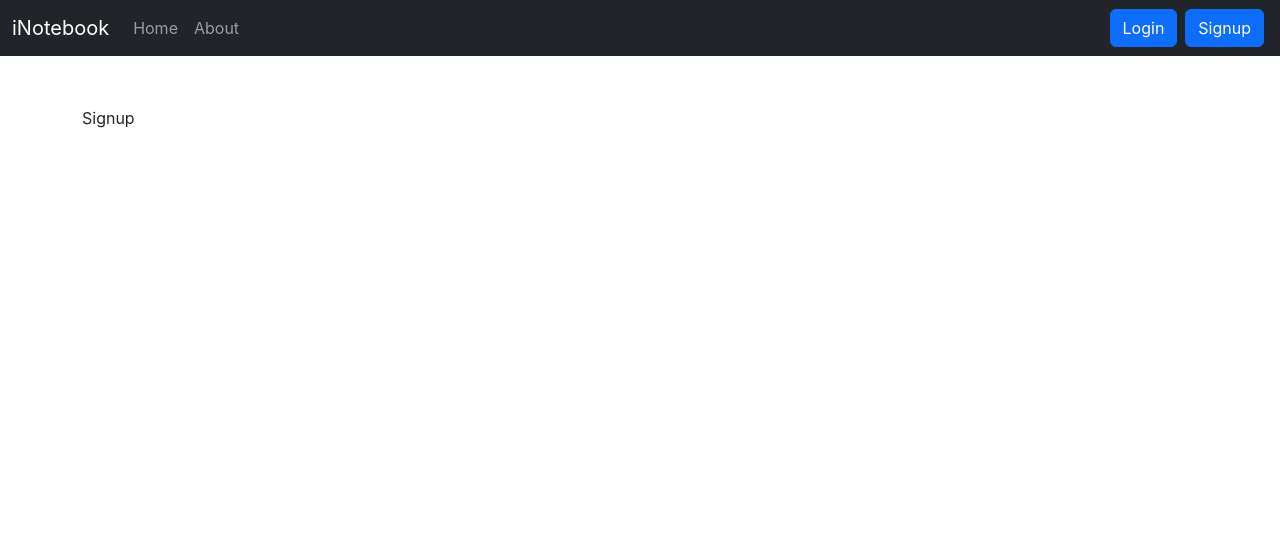
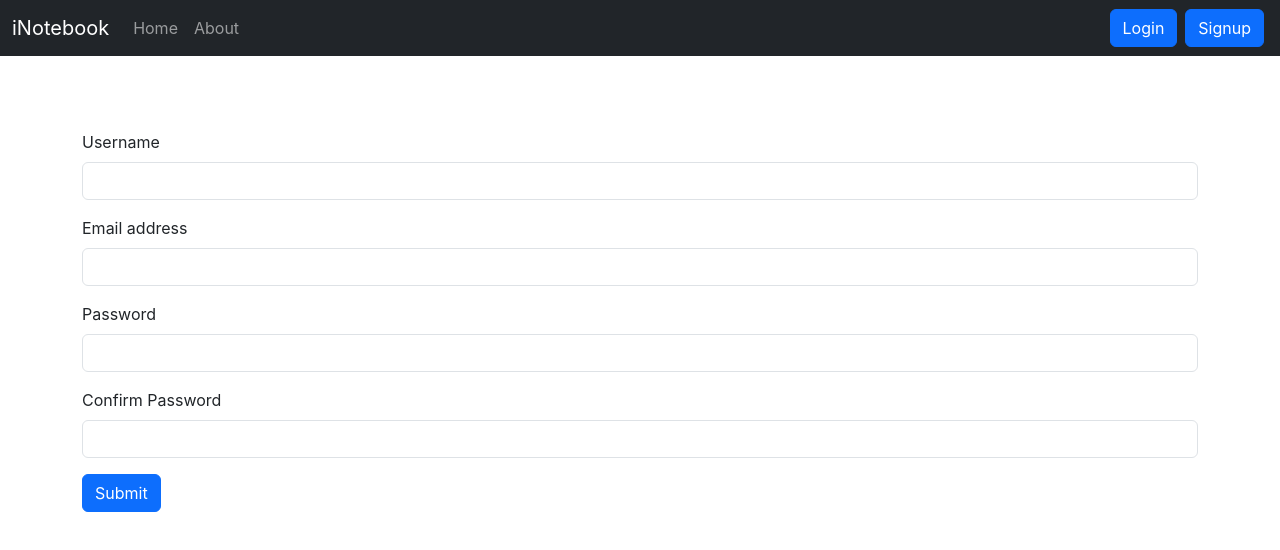
Before and after one commit to MohammadAhmad27/iNotebook-MERN, a React (Create React App) app: page /signup in a window 1280 px wide. Shown: the top 550 px of the page. Built offline with nearby package versions, Linux system fonts and the light colour scheme.

Commit message:
Added Signup Component

```diff
--- a/src/components/Signup.js
+++ b/src/components/Signup.js
@@ -1,8 +1,60 @@
-import React from 'react'
+import React, { useState } from 'react';
+import { useNavigate } from 'react-router-dom'; // Import useNavigate instead of useHistory
 
 const Signup = () => {
+
+  const [credentials, setCredentials] = useState({ name: "", email: "", password: "", cpassword: "" });
+  const navigate = useNavigate(); // Use useNavigate instead of useHistory
+
+  const handleSubmit = async (e) => {
+    e.preventDefault();
+    const {name, email, password} = credentials;
+    const response = await fetch("http://localhost:5000/api/auth/createuser", {
+      method: 'POST',
+      headers: {
+        'Content-Type': 'application/json'
+      },
+      body: JSON.stringify({ name, email, password })
+    });
+    const json = await response.json();
+    console.log(json);
+    if (json.success) {
+      // Save the auth token and redirect
+      localStorage.setItem('token', json.authtoken);
+      navigate("/"); // Use navigate function instead of history.push
+    }
+    else {
+      alert("Invalid credentials");
+    }
+  }
+
+  const onChange = (e) => {
+    setCredentials({ ...credentials, [e.target.name]: e.target.value });
+  }
+
   return (
-    <div>Signup</div>
+    <did className='container'>
+      <form onSubmit={handleSubmit}>
+        <div className="mb-3">
+          <label htmlFor="name" className="form-label">Username</label>
+          <input type="text" className="form-control" id="name" name='name' onChange={onChange} aria-describedby="emailHelp" />
+        </div>
+        <div className="mb-3">
+          <label htmlFor="email" className="form-label">Email address</label>
+          <input type="email" className="form-control" id="email" name='email' onChange={onChange} aria-describedby="emailHelp"  />
+        </div>
+        <div className="mb-3">
+          <label htmlFor="password" className="form-label">Password</label>
+          <input type="password" className="form-control" id="password" name='password' onChange={onChange} minLength={5} required />
+        </div>
+        <div className="mb-3">
+          <label htmlFor="cpassword" className="form-label"> Confirm Password</label>
+          <input type="password" className="form-control" id="cpassword" name='cpassword' onChange={onChange} minLength={5} required />
+        </div>
+
+        <button type="submit" className="btn btn-primary">Submit</button>
+      </form>
+    </did>
   )
 }
 
```
Also changed, not shown: 1 other file (tests, documents, lock files or other folders).
